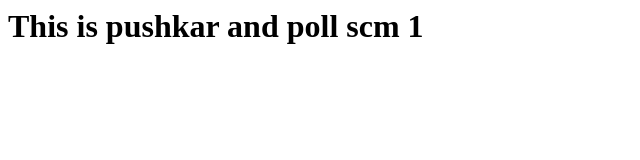
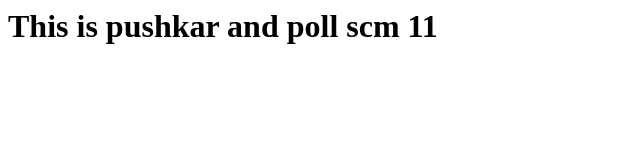
Before and after one commit to Pushkar8860/demojenkins, a plain HTML site: page index.html in a window 1280 px wide. Shown: the full height of the page, 0-640 px from the left. Drawn offline with Linux system fonts and the light colour scheme.

Commit message:
Update index.html

```diff
--- a/index.html
+++ b/index.html
@@ -1,5 +1,5 @@
 <html>
   <body>
-    <h1> This is pushkar and poll scm 1</h1>
+    <h1> This is pushkar and poll scm 11</h1>
   </body>
 </html>
```
